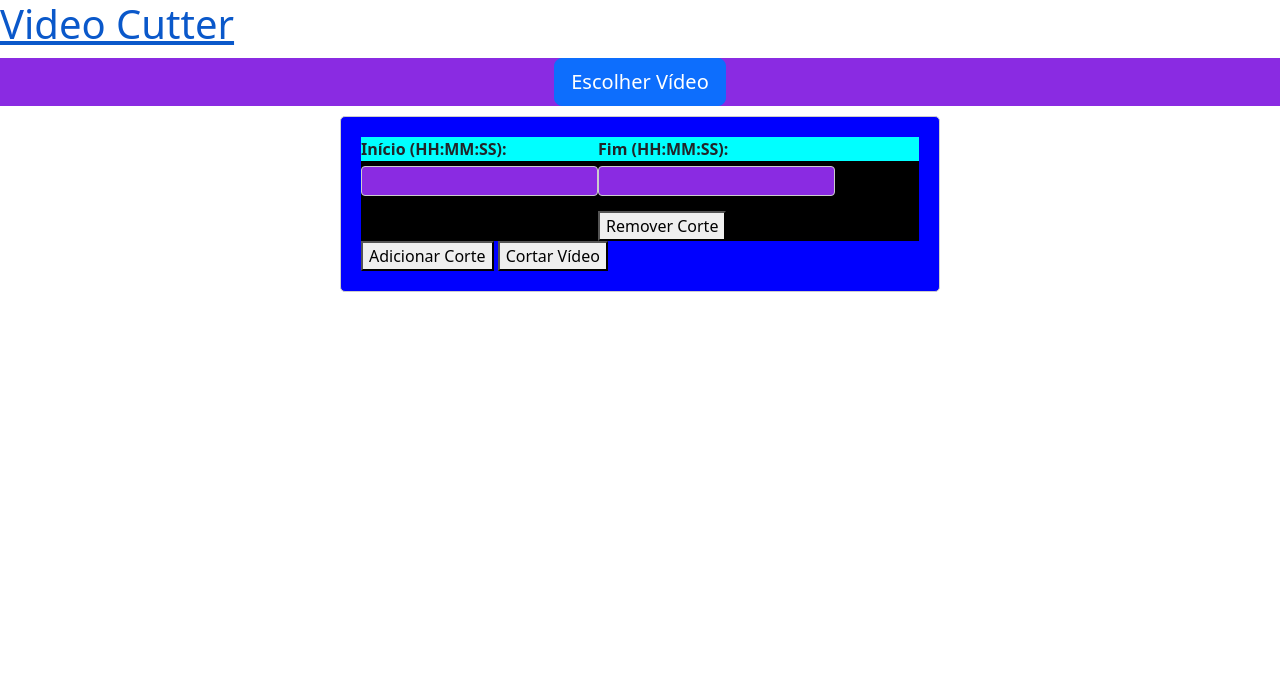
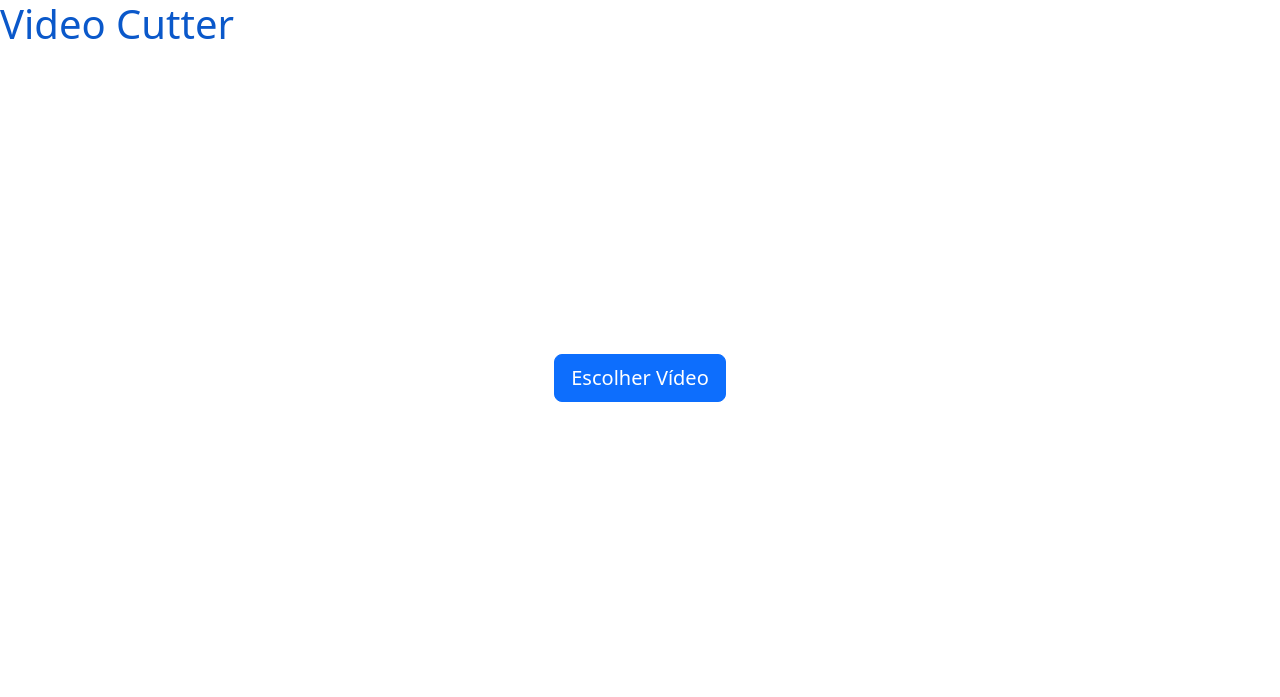
Before and after one commit to Dgsbarbosa/video, a Django app: page / in a window 1280 px wide. Shown: the top 697 px of the page. Run offline with Django 4.2, Linux system fonts and the light colour scheme; data comes from the database, SQL or seed files in the repository; both versions use the stored data as it was after the commit.

Commit message:
finalizacao_home

```diff
--- a/video_cutter/video_cutter_app/static/css/styles.css
+++ b/video_cutter/video_cutter_app/static/css/styles.css
@@ -1,57 +1,153 @@
+/* Home */
+ a{
+    text-decoration: none;
+}
+#cut-video-button {
+    display: none;
+}
 
-/* Home */
-.choose-file, .video-choose{
+.choose-file,
+.video-choose {
+    /* background-color: blueviolet; */
+
     display: flex;
-    background-color: blueviolet;
     margin-top: 10px;
-    justify-content: center; /* Centraliza horizontalmente */
-    align-items: center; /* Centraliza verticalmente */
+    margin-bottom: 10px;
+    justify-content: center;
+    /* Centraliza horizontalmente */
+    align-items: center;
+    /* Centraliza verticalmente */
 
 }
-/* foi add um "m" no id abaixo, para teste */
-#mcut-form-container{
-    /* display: flex; */
 
-    background-color: blue;
+.center-button {
+    display: flex;
+    justify-content: center;
+    align-items: center;
+    height: 80vh; /* Isso irá centralizar verticalmente também */
+}
+
+
+
+#cut-form-container {
+
+    /* background-color: blue; */
+
     margin: 20px;
     padding: 20px;
     border: 1px solid #ccc;
     border-radius: 5px;
     max-width: 600px;
     margin: 0 auto;
+
 }
-.cut-form-item{
-    background-color: black;
+
+.cut-form-item {
+    /* background-color: black; */
+
     display: flex;
     justify-content: space-around;
+    margin-bottom: 10px;
+
 }
+
 /* Estilos para os rótulos (labels) */
 #cut-form label {
-    background-color: aqua;
+
+    /* background-color: aqua; */
+
     display: flex;
-    margin-bottom: 5px;
-    font-weight: bold;
+    /* margin-bottom: 5px; */
+
 }
+
 #cut-form input {
-    background-color: blueviolet;
-    /* width: 50%; */
+    /* background-color: blueviolet; */
+
+    /* width: 100%; */
     padding: 2px;
-    margin-bottom: 15px;
+    margin-bottom: 2px;
     border: 1px solid #ccc;
     border-radius: 4px;
 }
+
+
+.cut-form-item-button {
+    /* background-color: brown; */
+
+    display: flex;
+    align-items: end;
+}
+
+.btn-cut-video {
+    /* background-color: brown; */
+    margin-top: 10px;
+    width: 100%;
+}
+
+.btn-cut-video button {
+    display: block;
+    margin: 0 auto;
+    width: 100%;
+}
+
+/* loading */
+
+
+/* Estilos para o ícone de carregamento (usando FontAwesome) */
+/* Estilos para o modal de carregamento */
+.modal {
+    display: none;
+    position: fixed;
+    z-index: 1;
+    left: 0;
+    top: 0;
+    width: 100%;
+    height: 100%;
+    background-color: rgba(0, 0, 0, 0.7);
+}
+
+.modal-content {
+    background-color: #fff;
+    border-radius: 5px;
+    text-align: center;
+    position: absolute;
+    width: 50%;
+    top: 50%;
+    left: 50%;
+    transform: translate(-50%, -50%);
+    padding: 20px;
+}
+
+.fa-spinner {
+    animation: fa-spin 2s infinite linear;
+}
+
+
 
 /* Geral */
 video {
     width: 50%;
     /* 100% para telas pequenas */
-    height: 50%;
+    /* height: 30%; */
 }
 
 @media (min-width: 768px) {
     video {
-        width: 50%;
+        width: 30%;
+        height: 30%;
         /* 70% para telas de computador */
+    }
+
+    .btn-cut-video {
+        align-items: center;
+    }
+
+    .btn-cut-video button {
+
+        /* background-color: brown; */
+
+        max-width: 50%;
     }
 }
 
--- a/video_cutter/video_cutter_app/static/js/scripts.js
+++ b/video_cutter/video_cutter_app/static/js/scripts.js
@@ -5,6 +5,9 @@
 const cutForm = document.getElementById('cut-form');
 const cutVideoButton = document.getElementById('cut-video-button');
 const addCutFormButton = document.getElementById('add-cut-form');
+const removeCutFormButtons = document.querySelectorAll('.remove-cut-form-button');
+
+
 
 chooseVideoButton.addEventListener('click', function () {
     videoUploadInput.click();
@@ -20,35 +23,25 @@
     cutFormContainer.style.display = 'block';
     cutVideoButton.style.display = 'block';
     addCutFormButton.style.display = 'block';
+
+     // Adicionar classe de centralização
+     const chooseFileDiv = document.querySelector('.choose-file');
+     const videoChooseDiv = document.querySelector('.video-choose');
+     chooseFileDiv.classList.remove('center-button');
+     videoChooseDiv.classList.remove('center-button');
 });
 
-cutVideoButton.addEventListener('click', function () {
-    // Lógica para cortar o vídeo com os valores de startInputs e endInputs
-    const startInputs = document.querySelectorAll('.start-time');
-    const endInputs = document.querySelectorAll('.end-time');
-    // Execute a lógica de corte aqui
-});
 
-cutForm.addEventListener('click', function (event) {
-    if (event.target.classList.contains('remove-cut-form')) {
-        // Obter todos os elementos de corte
-        const cutFormItems = document.querySelectorAll('.cut-form-item');
 
-        // Verificar se há mais de um elemento de corte
-        if (cutFormItems.length > 1) {
-            // Remover o cut-form-item correspondente ao botão "Remover Corte" clicado
-            const cutFormItem = event.target.parentElement;
-            cutForm.removeChild(cutFormItem);
-        }
-        else {
-            // Mostrar um alert
-            alert('Você não pode excluir o único corte.');
-        }
-    }
-});
+
+
+
+applyRemoveCutFormButtonListener();
+
 
 addCutFormButton.addEventListener('click', function () {
     // Clonar o primeiro cut-form-item e adicionar após o último
+
     const cutFormItems = document.querySelectorAll('.cut-form-item');
     const newCutFormItem = cutFormItems[0].cloneNode(true);
 
@@ -68,7 +61,53 @@
     endInput.addEventListener('input', function () {
         formatTimeInput(endInput);
     });
+
+
+
+
+    // Reaplicar ouvinte de evento para todos os botões "Remover Corte"
+    applyRemoveCutFormButtonListener();
 });
+
+
+
+
+// Função para aplicar ouvinte de evento para botões "Remover Corte"
+
+function applyRemoveCutFormButtonListener() {
+    const removeCutFormButtons = document.querySelectorAll('.remove-cut-form-button');
+    const cutFormItems = document.querySelectorAll('.cut-form-item');
+    const cutFormContainer = document.getElementById('cut-form-container');
+
+    console.log("cutFormItems antes " + cutFormItems.length)
+
+    //console.log("cutVideoButton antes "+cutVideoButton.length)
+    removeCutFormButtons.forEach(button => {
+
+        button.addEventListener('click', function () {
+            const cutFormItems = document.querySelectorAll('.cut-form-item');
+
+            console.log("cutFormItems depois " + cutFormItems.length)
+
+            // console.log("cutVideoButton depois "+cutVideoButton.length)
+
+            // Verifique se há mais de um .cut-form-item
+            if (cutFormItems.length > 1) {
+                // Encontre o elemento pai .cut-form-item do botão clicado
+                const cutFormItem = button.closest('.cut-form-item');
+                if (cutFormItem) {
+                    // Remova o .cut-form-item correspondente
+                    cutFormItem.remove();
+                    return;
+                }
+            } else {
+                alert("Você não pode excluir o único corte.");
+                return;
+            }
+        });
+    });
+}
+
 
 // Função para formatar os campos de entrada como HH:mm:ss
 function formatTimeInput(input) {
@@ -109,10 +148,16 @@
     });
 });
 
+// Abra o modal quando o botão "Cortar Vídeo" for clicado
 
+const loadingModal = document.getElementById('loading-modal');
 //envia os dados para o python
 cutVideoButton.addEventListener('click', function (event) {
+
     event.preventDefault();
+
+
+
 
     const videoFile = videoUploadInput.files[0];
 
@@ -125,7 +170,7 @@
         Array.from(endInputs).every(input => input.value.trim() !== '')) {
 
         const cuts = [];
-
+        loadingModal.style.display = 'block';
         // Iterar pelas entradas para obter os valores
         startInputs.forEach((startInput, index) => {
             const inicio = startInput.value;
@@ -164,6 +209,7 @@
         })
             .then(response => response.json())
             .then(data => {
+                loadingModal.style.display = 'none';
                 if (data.message === 'Operação concluída com sucesso') {
                     // Redirecionar para a página "results"
                     window.location.href = '/results';
@@ -174,6 +220,7 @@
             .catch(error => {
                 console.error('Erro na solicitação:', error);
                 alert('Erro na solicitação:', error);
+                loadingModal.style.display = 'none';
             });
     } else {
         alert("Preencha todos os campos de início e fim antes de cortar o vídeo.");
--- a/video_cutter/video_cutter_app/templates/video_cutter_app/base.html
+++ b/video_cutter/video_cutter_app/templates/video_cutter_app/base.html
@@ -8,10 +8,12 @@
     <link rel="stylesheet" href="https://cdn.jsdelivr.net/npm/bootstrap@5.3.0/dist/css/bootstrap.min.css">
 
     <link rel="stylesheet" type="text/css" href="{% static 'css/styles.css' %}">
+    <link rel="stylesheet" href="https://cdnjs.cloudflare.com/ajax/libs/font-awesome/4.7.0/css/font-awesome.min.css">
+
 </head>
 
 <body>
-    <h1><a href="/">Video Cutter</a></h1>
+    <h1 class="logotipo"><a href="/">Video Cutter</a></h1>
     {% block content %}
     {% endblock %}
     <!-- Conteúdo -->
--- a/video_cutter/video_cutter_app/templates/video_cutter_app/home.html
+++ b/video_cutter/video_cutter_app/templates/video_cutter_app/home.html
@@ -7,9 +7,9 @@
 
     {% block content %}
     <!-- Botão para escolher e carregar vídeo -->
-    <div class="choose-file">
+    <div class="choose-file  center-button">
         <input type="file" accept="video/*" id="video-upload-input" style="display: none;">
-        <button id="choose-video-button" class="btn btn-primary btn-lg">Escolher Vídeo</button>
+        <button id="choose-video-button" class="btn btn-primary btn-lg ">Escolher Vídeo</button>
     </div>
     <!-- Vídeo selecionado -->
     <div class="video-choose">
@@ -21,30 +21,56 @@
     <form method="post" enctype="multipart/form-data" id="cut-video-form">
         {% csrf_token %}
         <!-- foi add um "m" no id abaixo, para teste -->
-        <div id="mcut-form-container">
+        <div id="cut-form-container">
 
             <div class="cut-form" id="cut-form">
 
                 <div class="cut-form-item">
-                    <div>
-                        <label for="start_time">Início (HH:MM:SS):</label>
+
+                    <div class="cut-form-item-start">
+                        <label for="start_time">Início (hh:mm:ss)</label>
                         <input type="text" name="start_time" class="start-time" required>
                     </div>
-                    <div>
-                        <label for="end_time">Fim (HH:MM:SS):</label>
-                        <input type="text" name="end_time" class="end-time" required>
+
+                    <div class="cut-form-item-end">
+                        <div>
+                            <label for="end_time">Fim (hh:mm:ss):</label>
+                            <input type="text" name="end_time" class="end-time" required>
+
+                        </div>
+                    </div>
+
+                    <div class="cut-form-item-button ">
                         <!-- Botão para excluir a div cut-form -->
-                        <button class="remove-cut-form">Remover Corte</button>
+                        <button class="remove-cut-form-button btn btn-danger btn-sm ">Remover Corte</button>
                     </div>
+
                 </div>
             </div>
 
-            <!-- Botão para adicionar um novo corte -->
-            <button id="add-cut-form">Adicionar Corte</button>
+            <div class="btn-add-cut">
+                <!-- Botão para adicionar um novo corte -->
+                <button id="add-cut-form" class="btn-primary btn">Adicionar Corte</button>
+            </div>
 
+
+        </div>
+
+        <div class="btn-cut-video container" id="cut-video-button">
             <!-- Botão para cortar o vídeo -->
-            <button id="cut-video-button" type="submit">Cortar Vídeo</button>
+            <button class="btn-primary btn " type="submit">Cortar Vídeo</button>
         </div>
+
+
+
+        <!-- Modal -->
+        <div id="loading-modal" class="modal">
+            <div class="modal-content">
+                <p>Processando... <i class="fa fa-spinner fa-spin"></i></p>
+            </div>
+        </div>
+
+
     </form>
 
 
```
Also changed, not shown: video_cutter/db.sqlite3.
